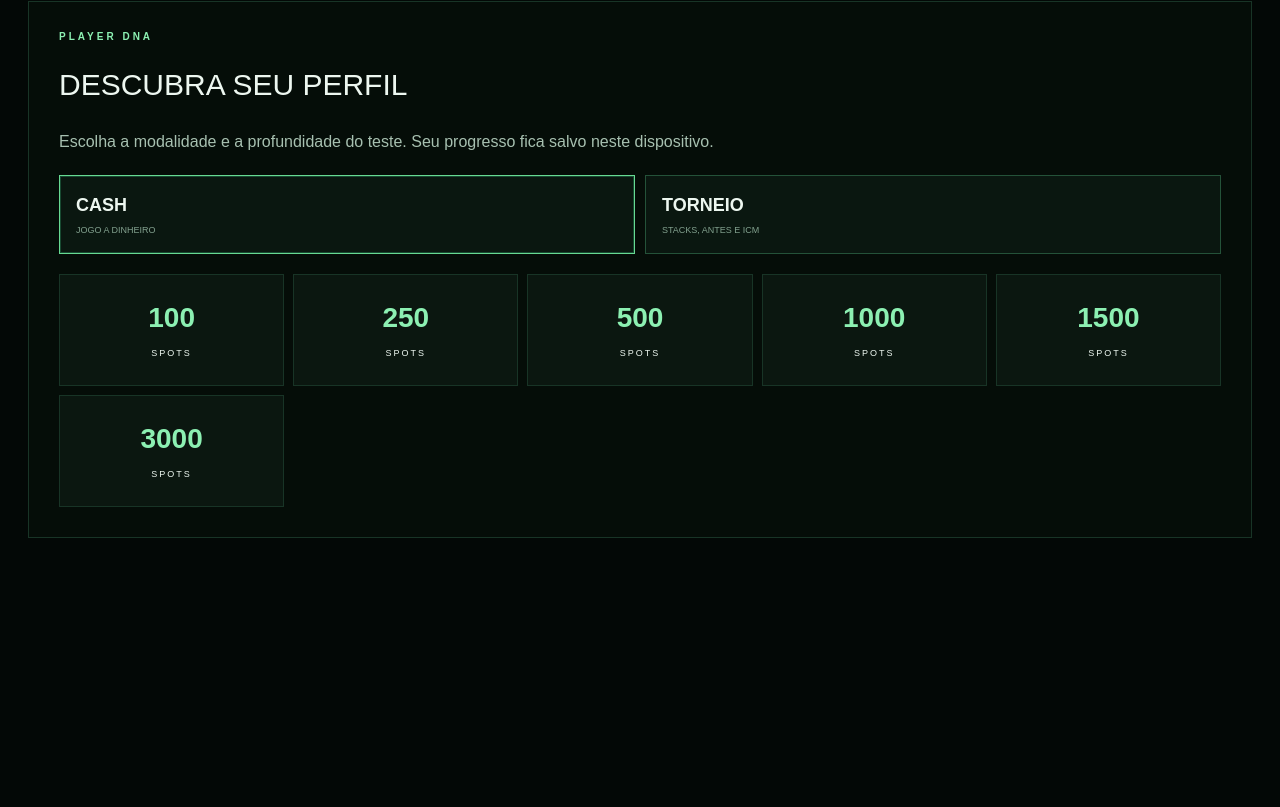
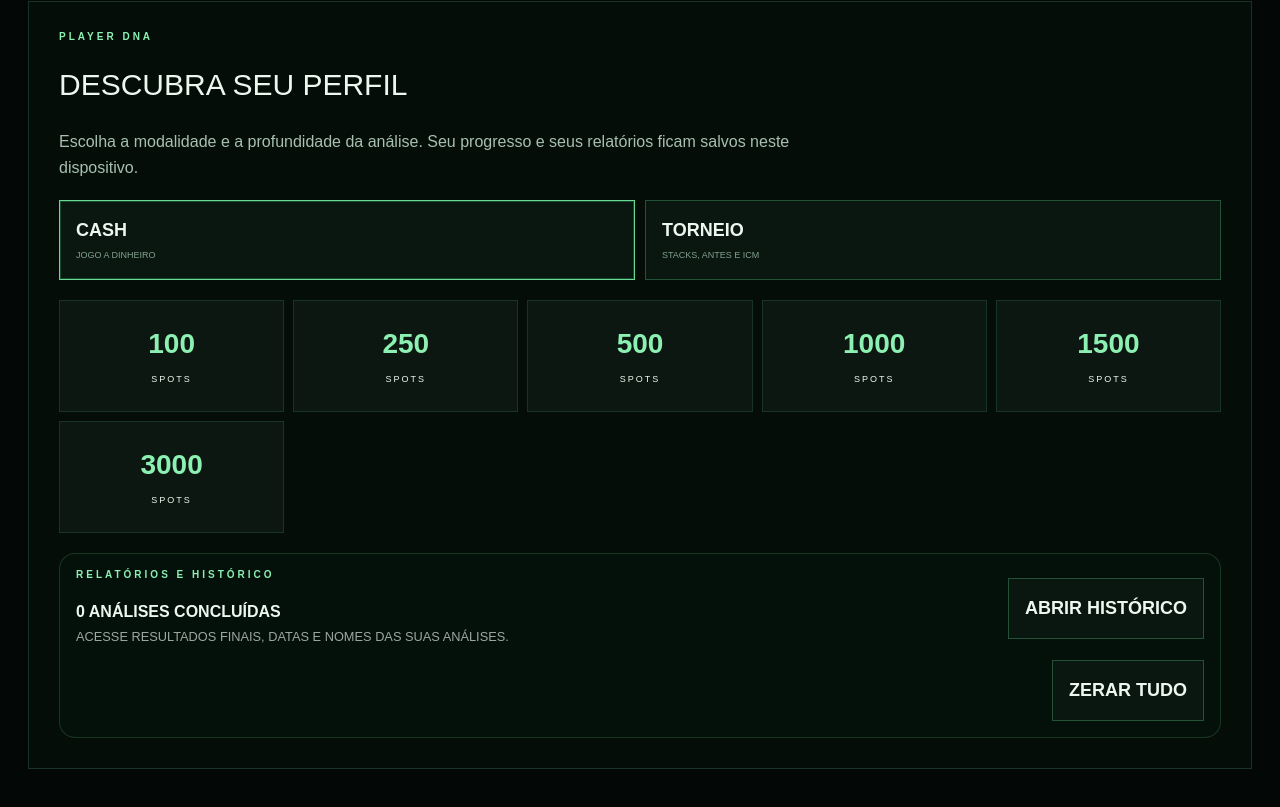
Before and after one commit to SkyareCom/gemeo.stackup.holdem-heroes, a Next.js app: page / in a window 1280 px wide. Shown: the part 693-1500 px from the top of the page. Before the commit the page ends 1311 px from the top, so only its background shows below. Built offline with nearby package versions, Linux system fonts and the light colour scheme; a web font is replaced by a local one.

Commit message:
Add Player DNA analysis history and editable reports

```diff
--- a/components/PlayerDnaWorkspace.tsx
+++ b/components/PlayerDnaWorkspace.tsx
@@ -7,7 +7,8 @@ import {playerDnaSpots,type GameMode,type PlayerAction,type PlayerDnaSpot} from
 import styles from "./PlayerDnaWorkspace.module.css";
 
 const depths=[100,250,500,1000,1500,3000] as const;
-const STORAGE_KEY="stackup.player-dna.session.v1";
+const STORAGE_KEY="stackup.player-dna.library.v2";
+const LEGACY_STORAGE_KEY="stackup.player-dna.session.v1";
 
 type SavedDnaSession={
   mode:GameMode;
@@ -19,6 +20,18 @@ type SavedDnaSession={
   updatedAt:number;
 };
 
+type DnaScores={aggression:number;discipline:number;pressure:number;passivity:number};
+type DnaReport=SavedDnaSession&{
+  id:string;
+  name:string;
+  completedAt:number;
+  result:{label:string;scores:DnaScores};
+};
+
+type DnaLibrary={active:SavedDnaSession|null;reports:DnaReport[]};
+
+const emptyLibrary:DnaLibrary={active:null,reports:[]};
+
 export default function PlayerDnaWorkspace(){
   const[mode,setMode]=useState<GameMode>("CASH");
   const[target,setTarget]=useState<number|null>(null);
@@ -26,68 +39,103 @@ export default function PlayerDnaWorkspace(){
   const[answers,setAnswers]=useState<PlayerDnaAnswer[]>([]);
   const[finished,setFinished]=useState(false);
   const[sessionSeed,setSessionSeed]=useState(1);
-  const[saved,setSaved]=useState<SavedDnaSession|null>(null);
+  const[library,setLibrary]=useState<DnaLibrary>(emptyLibrary);
   const[hydrated,setHydrated]=useState(false);
+  const[historyOpen,setHistoryOpen]=useState(false);
+  const[selectedReportId,setSelectedReportId]=useState<string|null>(null);
+  const[editingId,setEditingId]=useState<string|null>(null);
+  const[editingName,setEditingName]=useState("");
 
   const session=useMemo(()=>target?buildBalancedSpotSession(playerDnaSpots,mode,target,sessionSeed):[],[mode,target,sessionSeed]);
   const spot=session[index];
   const result=useMemo(()=>evaluatePlayerDna(session,answers),[session,answers]);
+  const selectedReport=library.reports.find(report=>report.id===selectedReportId)??null;
 
   useEffect(()=>{
+    let next:DnaLibrary=emptyLibrary;
     try{
       const raw=localStorage.getItem(STORAGE_KEY);
       if(raw){
-        const parsed=JSON.parse(raw) as SavedDnaSession;
-        if(parsed&&parsed.target>0&&Array.isArray(parsed.answers)&&parsed.sessionSeed)setSaved(parsed);
+        const parsed=JSON.parse(raw) as DnaLibrary;
+        if(parsed&&Array.isArray(parsed.reports))next={active:parsed.active??null,reports:parsed.reports};
+      }else{
+        const legacy=localStorage.getItem(LEGACY_STORAGE_KEY);
+        if(legacy){
+          const parsed=JSON.parse(legacy) as SavedDnaSession;
+          if(parsed&&parsed.target>0&&Array.isArray(parsed.answers))next={active:parsed.finished?null:parsed,reports:[]};
+        }
       }
     }catch{}
-    setHydrated(true);
+    setLibrary(next);setHydrated(true);
   },[]);
 
   useEffect(()=>{
-    if(!hydrated||target===null)return;
-    const snapshot:SavedDnaSession={mode,target,index,answers,finished,sessionSeed,updatedAt:Date.now()};
-    try{localStorage.setItem(STORAGE_KEY,JSON.stringify(snapshot));setSaved(snapshot)}catch{}
+    if(!hydrated)return;
+    try{localStorage.setItem(STORAGE_KEY,JSON.stringify(library))}catch{}
+  },[hydrated,library]);
+
+  useEffect(()=>{
+    if(!hydrated||target===null||finished)return;
+    const snapshot:SavedDnaSession={mode,target,index,answers,finished:false,sessionSeed,updatedAt:Date.now()};
+    setLibrary(prev=>({...prev,active:snapshot}));
   },[hydrated,mode,target,index,answers,finished,sessionSeed]);
+
+  useEffect(()=>{
+    if(!hydrated||target===null||!finished||answers.length<target)return;
+    setLibrary(prev=>{
+      const id=String(sessionSeed);
+      if(prev.reports.some(report=>report.id===id))return{...prev,active:null};
+      const completedAt=Date.now();
+      const report:DnaReport={mode,target,index,answers,finished:true,sessionSeed,updatedAt:completedAt,id,completedAt,name:`ANÁLISE ${prev.reports.length+1} · ${mode}`,result:{label:result.label,scores:{...result.scores}}};
+      return{active:null,reports:[report,...prev.reports]};
+    });
+  },[hydrated,target,finished,answers,mode,index,sessionSeed,result]);
 
   function start(depth:number){
     const seed=Date.now();
-    setSessionSeed(seed);setTarget(depth);setIndex(0);setAnswers([]);setFinished(false);
+    setSelectedReportId(null);setHistoryOpen(false);setSessionSeed(seed);setTarget(depth);setIndex(0);setAnswers([]);setFinished(false);
   }
 
-  function leave(){setTarget(null);setIndex(0);setAnswers([]);setFinished(false)}
+  function leave(){setTarget(null);setIndex(0);setAnswers([]);setFinished(false);setSelectedReportId(null)}
 
   function continueSaved(){
-    if(!saved)return;
-    setMode(saved.mode);setTarget(saved.target);setIndex(Math.min(saved.index,Math.max(0,saved.target-1)));setAnswers(saved.answers);setFinished(saved.finished);setSessionSeed(saved.sessionSeed);
+    const saved=library.active;if(!saved)return;
+    setSelectedReportId(null);setHistoryOpen(false);setMode(saved.mode);setTarget(saved.target);setIndex(Math.min(saved.index,Math.max(0,saved.target-1)));setAnswers(saved.answers);setFinished(false);setSessionSeed(saved.sessionSeed);
   }
 
   function resetAll(){
-    try{localStorage.removeItem(STORAGE_KEY)}catch{}
-    setSaved(null);setTarget(null);setIndex(0);setAnswers([]);setFinished(false);setSessionSeed(1);
+    try{localStorage.removeItem(STORAGE_KEY);localStorage.removeItem(LEGACY_STORAGE_KEY)}catch{}
+    setLibrary(emptyLibrary);setSelectedReportId(null);setHistoryOpen(false);setEditingId(null);setTarget(null);setIndex(0);setAnswers([]);setFinished(false);setSessionSeed(1);
   }
 
   function answer(action:PlayerAction){
     if(!spot||!target)return;
-    const next=[...answers,{spotId:spot.id,action}];
-    setAnswers(next);
+    const next=[...answers,{spotId:spot.id,action}];setAnswers(next);
     if(next.length>=target){setFinished(true);return}
     setIndex(v=>v+1);
   }
 
+  function beginRename(report:DnaReport){setEditingId(report.id);setEditingName(report.name)}
+  function saveRename(){
+    const name=editingName.trim();if(!editingId||!name)return;
+    setLibrary(prev=>({...prev,reports:prev.reports.map(report=>report.id===editingId?{...report,name}:report)}));setEditingId(null);setEditingName("");
+  }
+  function deleteReport(id:string){
+    setLibrary(prev=>({...prev,reports:prev.reports.filter(report=>report.id!==id)}));if(selectedReportId===id)setSelectedReportId(null);
+  }
+
+  if(selectedReport)return <ReportView report={selectedReport} onBack={()=>setSelectedReportId(null)} onRename={()=>beginRename(selectedReport)}/>;
+
   if(target===null)return <div className={styles.setup}>
-    <div><div className="eyebrow">PLAYER DNA</div><h2>DESCUBRA SEU PERFIL</h2><p>Escolha a modalidade e a profundidade do teste. Seu progresso fica salvo neste dispositivo.</p></div>
+    <div><div className="eyebrow">PLAYER DNA</div><h2>DESCUBRA SEU PERFIL</h2><p>Escolha a modalidade e a profundidade da análise. Seu progresso e seus relatórios ficam salvos neste dispositivo.</p></div>
 
-    {saved&&<div style={{border:"1px solid rgba(92,187,126,.28)",borderRadius:16,padding:16,background:"rgba(9,31,18,.62)",display:"grid",gap:12}}>
+    {library.active&&<div style={{border:"1px solid rgba(92,187,126,.28)",borderRadius:16,padding:16,background:"rgba(9,31,18,.62)",display:"grid",gap:12}}>
       <div style={{display:"flex",justifyContent:"space-between",gap:12,alignItems:"center",flexWrap:"wrap"}}>
-        <div><div className="eyebrow">TREINO SALVO</div><strong style={{display:"block",marginTop:4}}>{saved.mode} · {saved.answers.length} / {saved.target} SPOTS</strong><small style={{opacity:.65}}>{saved.finished?"AVALIAÇÃO CONCLUÍDA — RESULTADO SALVO":"CONTINUE EXATAMENTE DO PONTO EM QUE PAROU"}</small></div>
-        <strong>{Math.round((Math.min(saved.answers.length,saved.target)/saved.target)*100)}%</strong>
+        <div><div className="eyebrow">ANÁLISE SALVA</div><strong style={{display:"block",marginTop:4}}>{library.active.mode} · {library.active.answers.length} / {library.active.target} SPOTS</strong><small style={{opacity:.65}}>CONTINUE EXATAMENTE DO PONTO EM QUE PAROU</small></div>
+        <strong>{Math.round((Math.min(library.active.answers.length,library.active.target)/library.active.target)*100)}%</strong>
       </div>
-      <div className={styles.track}><i style={{width:`${(Math.min(saved.answers.length,saved.target)/saved.target)*100}%`}}/></div>
-      <div style={{display:"flex",gap:8,flexWrap:"wrap"}}>
-        <button className="primary" onClick={continueSaved}>{saved.finished?"VER ANÁLISE":"CONTINUAR TREINO"}</button>
-        <button className={styles.modeButton} style={{minHeight:44}} onClick={resetAll}><strong>ZERAR TUDO</strong></button>
-      </div>
+      <div className={styles.track}><i style={{width:`${(Math.min(library.active.answers.length,library.active.target)/library.active.target)*100}%`}}/></div>
+      <div style={{display:"flex",gap:8,flexWrap:"wrap"}}><button className="primary" onClick={continueSaved}>CONTINUAR ANÁLISE</button></div>
     </div>}
 
     <div className={styles.modeGrid}>
@@ -95,15 +143,20 @@ export default function PlayerDnaWorkspace(){
       <button className={`${styles.modeButton} ${mode==="TORNEIO"?styles.modeButtonActive:""}`} onClick={()=>setMode("TORNEIO")}><strong>TORNEIO</strong><small>STACKS, ANTES E ICM</small></button>
     </div>
     <div className={styles.depthGrid}>{depths.map(n=><button key={n} onClick={()=>start(n)}><strong>{n}</strong><span>SPOTS</span></button>)}</div>
-    {saved&&<small style={{opacity:.58}}>INICIAR UMA NOVA AVALIAÇÃO SUBSTITUIRÁ O TREINO SALVO QUANDO O PRIMEIRO ESTADO FOR GRAVADO.</small>}
+
+    <div style={{border:"1px solid rgba(92,187,126,.22)",borderRadius:16,padding:16,background:"rgba(5,20,12,.7)",display:"grid",gap:12}}>
+      <div style={{display:"flex",justifyContent:"space-between",gap:12,alignItems:"center",flexWrap:"wrap"}}><div><div className="eyebrow">RELATÓRIOS E HISTÓRICO</div><strong style={{display:"block",marginTop:4}}>{library.reports.length} {library.reports.length===1?"ANÁLISE CONCLUÍDA":"ANÁLISES CONCLUÍDAS"}</strong><small style={{opacity:.65}}>ACESSE RESULTADOS FINAIS, DATAS E NOMES DAS SUAS ANÁLISES.</small></div><button className={styles.modeButton} style={{minHeight:44}} onClick={()=>setHistoryOpen(v=>!v)}><strong>{historyOpen?"FECHAR":"ABRIR HISTÓRICO"}</strong></button></div>
+      {historyOpen&&<div style={{display:"grid",gap:10}}>{library.reports.length===0?<small style={{opacity:.58}}>NENHUM RELATÓRIO CONCLUÍDO AINDA.</small>:library.reports.map(report=><div key={report.id} style={{border:"1px solid rgba(92,187,126,.16)",borderRadius:12,padding:12,display:"grid",gap:10}}>
+        {editingId===report.id?<div style={{display:"flex",gap:8,flexWrap:"wrap"}}><input value={editingName} onChange={e=>setEditingName(e.target.value)} maxLength={60} style={{flex:"1 1 220px",minHeight:42,borderRadius:9,border:"1px solid rgba(92,187,126,.25)",background:"#061009",color:"#e8f5ec",padding:"0 12px"}}/><button className="primary" onClick={saveRename}>SALVAR NOME</button><button className={styles.modeButton} onClick={()=>setEditingId(null)}><strong>CANCELAR</strong></button></div>:<div style={{display:"flex",justifyContent:"space-between",gap:12,alignItems:"center",flexWrap:"wrap"}}><div><strong>{report.name}</strong><small style={{display:"block",opacity:.62,marginTop:4}}>{report.mode} · {report.target} SPOTS · {new Date(report.completedAt).toLocaleDateString("pt-BR")} · {report.result.label}</small></div><div style={{display:"flex",gap:7,flexWrap:"wrap"}}><button className="primary" onClick={()=>setSelectedReportId(report.id)}>VER RELATÓRIO</button><button className={styles.modeButton} onClick={()=>beginRename(report)}><strong>EDITAR NOME</strong></button><button className={styles.modeButton} onClick={()=>deleteReport(report.id)}><strong>EXCLUIR</strong></button></div></div>}
+      </div>)}</div>}
+      <div style={{display:"flex",justifyContent:"flex-end"}}><button className={styles.modeButton} style={{minHeight:44}} onClick={resetAll}><strong>ZERAR TUDO</strong></button></div>
+    </div>
   </div>;
 
   if(finished)return <div className={styles.result}>
-    <div><span className="tag">PLAYER DNA · {mode}</span><h3>{result.label}</h3><p>{answers.length} / {target} SPOTS CONCLUÍDOS · RESULTADO SALVO</p></div>
-    <div className={styles.resultGrid}>
-      <Metric label="AGRESSÃO" value={`${result.scores.aggression}%`}/><Metric label="DISCIPLINA" value={`${result.scores.discipline}%`}/><Metric label="PRESSÃO" value={`${result.scores.pressure}%`}/><Metric label="PASSIVIDADE" value={`${result.scores.passivity}%`}/>
-    </div>
-    <div style={{display:"flex",gap:8,flexWrap:"wrap"}}><button className="primary" onClick={leave}>VOLTAR</button><button className={styles.modeButton} style={{minHeight:44}} onClick={resetAll}><strong>ZERAR TUDO</strong></button></div>
+    <div><span className="tag">PLAYER DNA · {mode}</span><h3>{result.label}</h3><p>{answers.length} / {target} SPOTS CONCLUÍDOS · RELATÓRIO SALVO NO HISTÓRICO</p></div>
+    <div className={styles.resultGrid}><Metric label="AGRESSÃO" value={`${result.scores.aggression}%`}/><Metric label="DISCIPLINA" value={`${result.scores.discipline}%`}/><Metric label="PRESSÃO" value={`${result.scores.pressure}%`}/><Metric label="PASSIVIDADE" value={`${result.scores.passivity}%`}/></div>
+    <button className="primary" onClick={leave}>VOLTAR AOS RELATÓRIOS</button>
   </div>;
 
   if(!spot)return <div className={styles.result}><h3>DADOS INSUFICIENTES</h3><button className="primary" onClick={leave}>VOLTAR</button></div>;
@@ -111,14 +164,13 @@ export default function PlayerDnaWorkspace(){
   return <div className={styles.session}>
     <div className={styles.progressHead}><span>SPOT {answers.length+1} / {target}</span><strong>{Math.round((answers.length/target)*100)}%</strong></div>
     <div className={styles.track}><i style={{width:`${(answers.length/target)*100}%`}}/></div>
-    <Board spot={spot}/><Pot spot={spot}/><Players spot={spot}/>
-    <p className={styles.prompt}>QUAL A SUA AÇÃO?</p>
-    <div className={styles.actions}>{spot.actions.map(action=><button key={action} onClick={()=>answer(action)}>{action}</button>)}</div>
-    <Scenario spot={spot}/>
-    <div style={{display:"flex",justifyContent:"space-between",gap:8,flexWrap:"wrap",marginTop:12}}><button className={styles.modeButton} style={{minHeight:44}} onClick={leave}><strong>SALVAR E SAIR</strong></button><button className={styles.modeButton} style={{minHeight:44}} onClick={resetAll}><strong>ZERAR TUDO</strong></button></div>
+    <Board spot={spot}/><Pot spot={spot}/><Players spot={spot}/><p className={styles.prompt}>QUAL A SUA AÇÃO?</p>
+    <div className={styles.actions}>{spot.actions.map(action=><button key={action} onClick={()=>answer(action)}>{action}</button>)}</div><Scenario spot={spot}/>
+    <div style={{display:"flex",justifyContent:"space-between",gap:8,flexWrap:"wrap",marginTop:12}}><button className={styles.modeButton} style={{minHeight:44}} onClick={leave}><strong>SALVAR ANÁLISE E SAIR</strong></button></div>
   </div>;
 }
 
+function ReportView({report,onBack,onRename}:{report:DnaReport;onBack:()=>void;onRename:()=>void}){return <div className={styles.result}><div><span className="tag">RELATÓRIO PLAYER DNA · {report.mode}</span><h3>{report.name}</h3><p>{new Date(report.completedAt).toLocaleString("pt-BR")} · {report.answers.length} / {report.target} SPOTS</p></div><div className={styles.resultGrid}><Metric label="AGRESSÃO" value={`${report.result.scores.aggression}%`}/><Metric label="DISCIPLINA" value={`${report.result.scores.discipline}%`}/><Metric label="PRESSÃO" value={`${report.result.scores.pressure}%`}/><Metric label="PASSIVIDADE" value={`${report.result.scores.passivity}%`}/></div><div style={{border:"1px solid rgba(92,187,126,.2)",borderRadius:14,padding:14}}><small style={{opacity:.62}}>CLASSIFICAÇÃO FINAL</small><strong style={{display:"block",marginTop:5}}>{report.result.label}</strong></div><div style={{display:"flex",gap:8,flexWrap:"wrap"}}><button className="primary" onClick={onBack}>VOLTAR AO HISTÓRICO</button><button className={styles.modeButton} style={{minHeight:44}} onClick={onRename}><strong>EDITAR NOME</strong></button></div></div>}
 function Board({spot}:{spot:PlayerDnaSpot}){const cards=spot.board?.split(" ").filter(Boolean)??[];return <section className={styles.block}><h4 className={styles.blockTitle}>BOARD</h4><div className={styles.boardRow}><span className={styles.badge}>{spot.street}</span>{cards.length>0&&<div className={styles.cards}>{cards.map(card=><span className={styles.card} key={card}>{card}</span>)}</div>}</div></section>}
 function Pot({spot}:{spot:PlayerDnaSpot}){return <section className={styles.block}><h4 className={styles.blockTitle}>POT</h4><div className={styles.potRows}><div className={styles.potRow}><span className={styles.badge}>MAIN</span><span className={styles.potValue}>{fmt(spot.pot.main,spot.mode)}</span><span className={styles.participants}>{spot.players.map(p=>p.position).join(" · ")}</span></div>{spot.pot.sides?.map((side,i)=><div className={styles.potRow} key={i}><span className={styles.badge}>SIDE {i+1}</span><span className={styles.potValue}>{fmt(side.value,spot.mode)}</span><span className={styles.participants}>{side.players.join(" · ")}</span></div>)}</div></section>}
 function Players({spot}:{spot:PlayerDnaSpot}){return <section className={styles.block}><h4 className={styles.blockTitle}>JOGADORES</h4><div className={styles.players}>{spot.players.map(player=><div className={`${styles.playerRow} ${player.hero?styles.hero:""}`} key={player.position}><Cell label="POSIÇÃO"><span className={styles.badge}>{player.position}</span></Cell><Cell label="CARTAS">{player.hero?<div className={styles.cards}>{spot.heroCards.split(" ").map(card=><span className={styles.card} key={card}>{card}</span>)}</div>:<div className={styles.closedCards}><span className={styles.closed}/><span className={styles.closed}/></div>}</Cell><Cell label="STACK"><span className={styles.value}>{fmt(player.stack,spot.mode)}</span></Cell><Cell label="AÇÃO"><span className={styles.value}>{player.hero?"---":player.action}</span></Cell><Cell label="VALOR"><span className={styles.value}>{player.hero?"---":player.value===0?"---":fmt(player.value,spot.mode)}</span></Cell></div>)}</div></section>}
```
